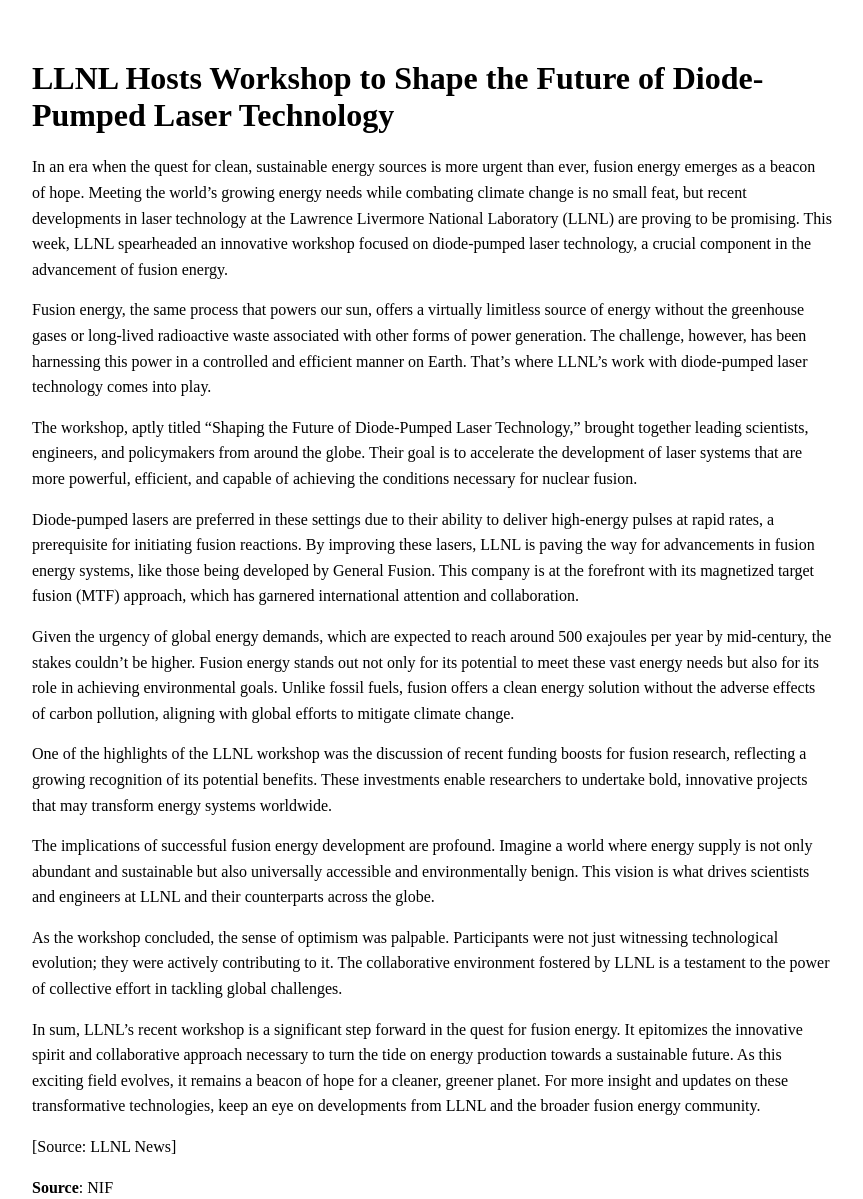
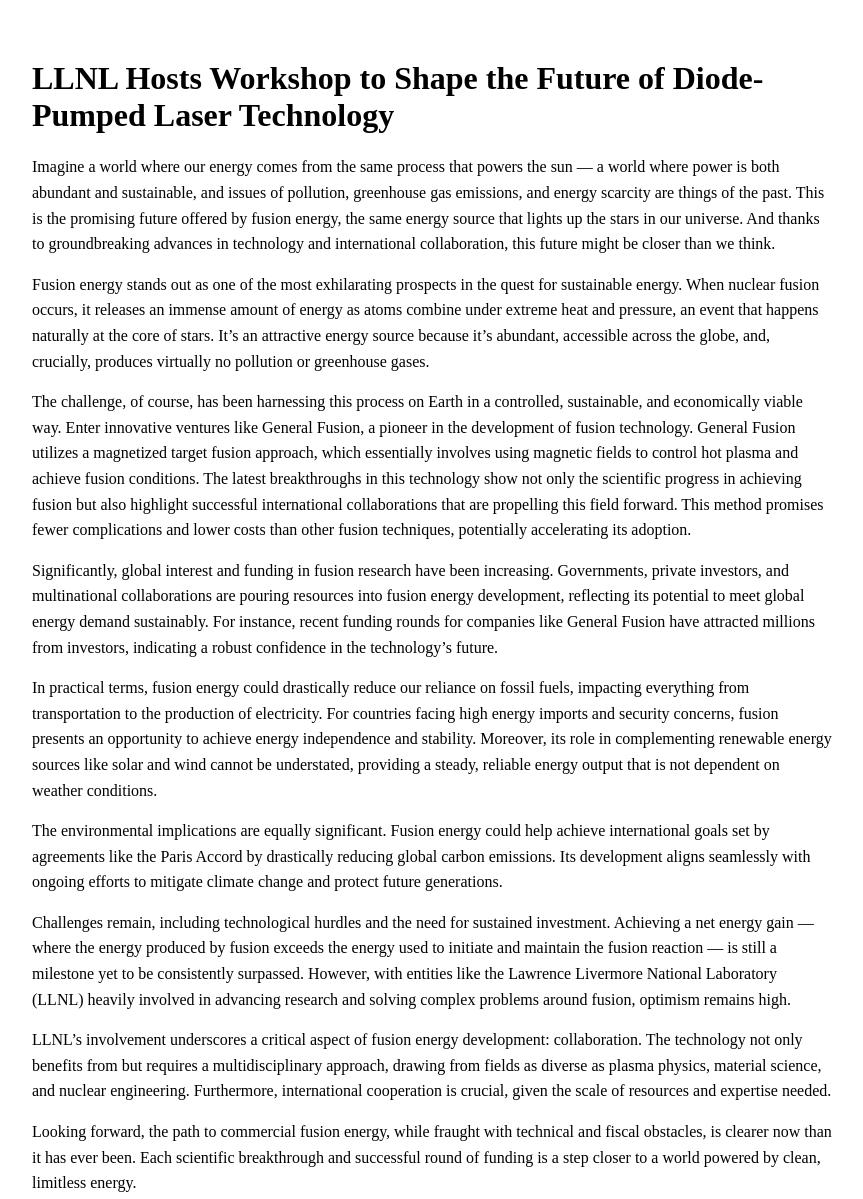
Before and after one commit to hyperpoint/hyperpoint.github.io, a Jekyll site: the page built from _posts/2025-05-20-40ed3765449f659ae77570ddcc343580-llnl-hosts-workshop-to-shape-the-future-of-diode-pumped-laser-technology.md, in a window 1280 px wide and 1400 px high. Shown: the part 201-1400 px from the top of the window, without its empty margins (208-1071 px from the left). Built offline with Jekyll 4.4.1, drawn with Linux system fonts in a browser that asks for light colours; some of the changed text lies outside the part shown.

Commit message:
Update blog post: LLNL Hosts Workshop to Shape the Future of Diode-Pumped Laser Technology

```diff
--- a/_posts/2025-05-20-40ed3765449f659ae77570ddcc343580-llnl-hosts-workshop-to-shape-the-future-of-diode-pumped-laser-technology.md
+++ b/_posts/2025-05-20-40ed3765449f659ae77570ddcc343580-llnl-hosts-workshop-to-shape-the-future-of-diode-pumped-laser-technology.md
@@ -1,36 +1,33 @@
 ---
 layout: post
 title: "LLNL Hosts Workshop to Shape the Future of Diode-Pumped Laser Technology"
-date: 2025-05-20 12:45:48
+date: 2025-05-20 19:08:16
 categories: [fusion, energy]
 permalink: "/posts/2025/05/20/llnl-hosts-workshop-to-shape-the-future-of-diode-pumped-laser-technology/"
-author: Travis Frye
-note: This article was generated with AI assistance using the Fusion Authority Engine, orchestrated by Travis Frye.
+author: FusionCommons.ai Team
+note: This article was generated with AI assistance using the Fusion Authority Engine, developed by Travis Frye.
 collaboration: In collaboration with leading fusion research entities.
+source: "NIF"
+link: "https://lasers.llnl.gov/news/llnl-hosts-workshop-shape-future-diode-pumped-laser-technology"
+citation: "LLNL, news"
 ---
 
+Imagine a world where our energy comes from the same process that powers the sun — a world where power is both abundant and sustainable, and issues of pollution, greenhouse gas emissions, and energy scarcity are things of the past. This is the promising future offered by fusion energy, the same energy source that lights up the stars in our universe. And thanks to groundbreaking advances in technology and international collaboration, this future might be closer than we think.
 
+Fusion energy stands out as one of the most exhilarating prospects in the quest for sustainable energy. When nuclear fusion occurs, it releases an immense amount of energy as atoms combine under extreme heat and pressure, an event that happens naturally at the core of stars. It's an attractive energy source because it's abundant, accessible across the globe, and, crucially, produces virtually no pollution or greenhouse gases.
 
-In an era when the quest for clean, sustainable energy sources is more urgent than ever, fusion energy emerges as a beacon of hope. Meeting the world's growing energy needs while combating climate change is no small feat, but recent developments in laser technology at the Lawrence Livermore National Laboratory (LLNL) are proving to be promising. This week, LLNL spearheaded an innovative workshop focused on diode-pumped laser technology, a crucial component in the advancement of fusion energy.
+The challenge, of course, has been harnessing this process on Earth in a controlled, sustainable, and economically viable way. Enter innovative ventures like General Fusion, a pioneer in the development of fusion technology. General Fusion utilizes a magnetized target fusion approach, which essentially involves using magnetic fields to control hot plasma and achieve fusion conditions. The latest breakthroughs in this technology show not only the scientific progress in achieving fusion but also highlight successful international collaborations that are propelling this field forward. This method promises fewer complications and lower costs than other fusion techniques, potentially accelerating its adoption.
 
-Fusion energy, the same process that powers our sun, offers a virtually limitless source of energy without the greenhouse gases or long-lived radioactive waste associated with other forms of power generation. The challenge, however, has been harnessing this power in a controlled and efficient manner on Earth. That's where LLNL's work with diode-pumped laser technology comes into play.
+Significantly, global interest and funding in fusion research have been increasing. Governments, private investors, and multinational collaborations are pouring resources into fusion energy development, reflecting its potential to meet global energy demand sustainably. For instance, recent funding rounds for companies like General Fusion have attracted millions from investors, indicating a robust confidence in the technology’s future.
 
-The workshop, aptly titled "Shaping the Future of Diode-Pumped Laser Technology," brought together leading scientists, engineers, and policymakers from around the globe. Their goal is to accelerate the development of laser systems that are more powerful, efficient, and capable of achieving the conditions necessary for nuclear fusion.
+In practical terms, fusion energy could drastically reduce our reliance on fossil fuels, impacting everything from transportation to the production of electricity. For countries facing high energy imports and security concerns, fusion presents an opportunity to achieve energy independence and stability. Moreover, its role in complementing renewable energy sources like solar and wind cannot be understated, providing a steady, reliable energy output that is not dependent on weather conditions.
 
-Diode-pumped lasers are preferred in these settings due to their ability to deliver high-energy pulses at rapid rates, a prerequisite for initiating fusion reactions. By improving these lasers, LLNL is paving the way for advancements in fusion energy systems, like those being developed by General Fusion. This company is at the forefront with its magnetized target fusion (MTF) approach, which has garnered international attention and collaboration.
+The environmental implications are equally significant. Fusion energy could help achieve international goals set by agreements like the Paris Accord by drastically reducing global carbon emissions. Its development aligns seamlessly with ongoing efforts to mitigate climate change and protect future generations.
 
-Given the urgency of global energy demands, which are expected to reach around 500 exajoules per year by mid-century, the stakes couldn’t be higher. Fusion energy stands out not only for its potential to meet these vast energy needs but also for its role in achieving environmental goals. Unlike fossil fuels, fusion offers a clean energy solution without the adverse effects of carbon pollution, aligning with global efforts to mitigate climate change.
+Challenges remain, including technological hurdles and the need for sustained investment. Achieving a net energy gain — where the energy produced by fusion exceeds the energy used to initiate and maintain the fusion reaction — is still a milestone yet to be consistently surpassed. However, with entities like the Lawrence Livermore National Laboratory (LLNL) heavily involved in advancing research and solving complex problems around fusion, optimism remains high.
 
-One of the highlights of the LLNL workshop was the discussion of recent funding boosts for fusion research, reflecting a growing recognition of its potential benefits. These investments enable researchers to undertake bold, innovative projects that may transform energy systems worldwide.
+LLNL’s involvement underscores a critical aspect of fusion energy development: collaboration. The technology not only benefits from but requires a multidisciplinary approach, drawing from fields as diverse as plasma physics, material science, and nuclear engineering. Furthermore, international cooperation is crucial, given the scale of resources and expertise needed.
 
-The implications of successful fusion energy development are profound. Imagine a world where energy supply is not only abundant and sustainable but also universally accessible and environmentally benign. This vision is what drives scientists and engineers at LLNL and their counterparts across the globe.
+Looking forward, the path to commercial fusion energy, while fraught with technical and fiscal obstacles, is clearer now than it has ever been. Each scientific breakthrough and successful round of funding is a step closer to a world powered by clean, limitless energy.
 
-As the workshop concluded, the sense of optimism was palpable. Participants were not just witnessing technological evolution; they were actively contributing to it. The collaborative environment fostered by LLNL is a testament to the power of collective effort in tackling global challenges.
-
-In sum, LLNL's recent workshop is a significant step forward in the quest for fusion energy. It epitomizes the innovative spirit and collaborative approach necessary to turn the tide on energy production towards a sustainable future. As this exciting field evolves, it remains a beacon of hope for a cleaner, greener planet. For more insight and updates on these transformative technologies, keep an eye on developments from LLNL and the broader fusion energy community.
-
-[Source: LLNL News]
-
-**Source**: NIF
-**Link**: https://lasers.llnl.gov/news/llnl-hosts-workshop-shape-future-diode-pumped-laser-technology
-**Citation**: LLNL, news
+In conclusion, the promise of fusion energy is one of a future defined by sustainability and abundance. It represents a beacon of hope in our global effort to seek out cleaner energy solutions. As research advances and more pioneers like General Fusion join the fray, we edge closer to turning the dream of harnessing the power of the stars into a reality that could light up our world in ways we once only imagined.
```
